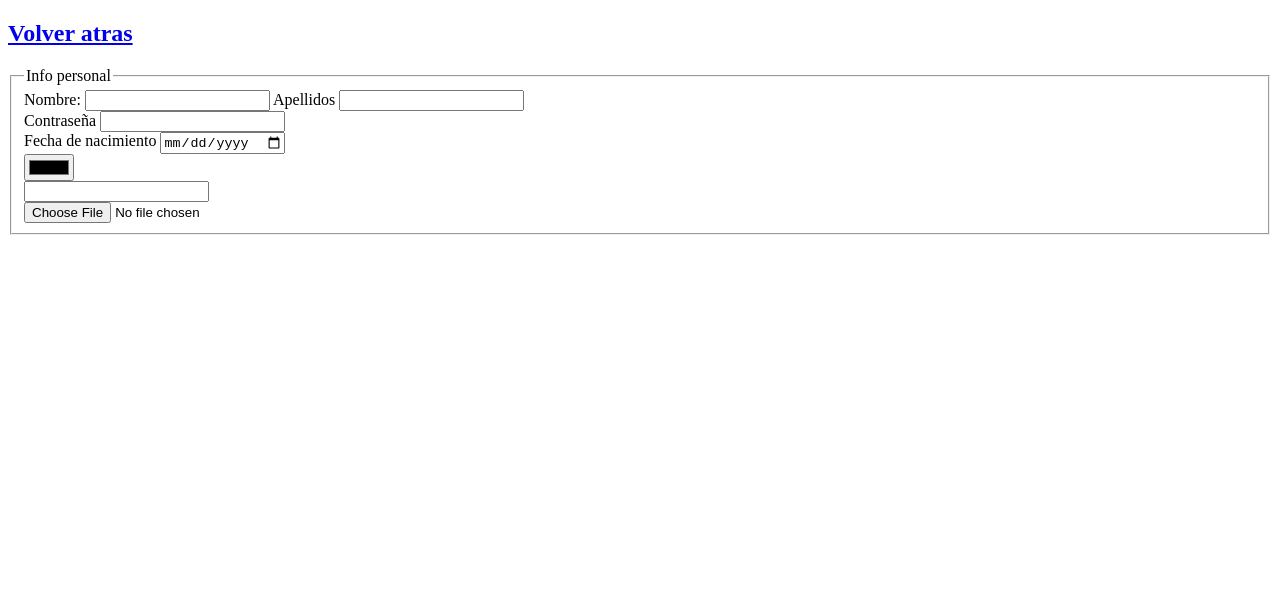
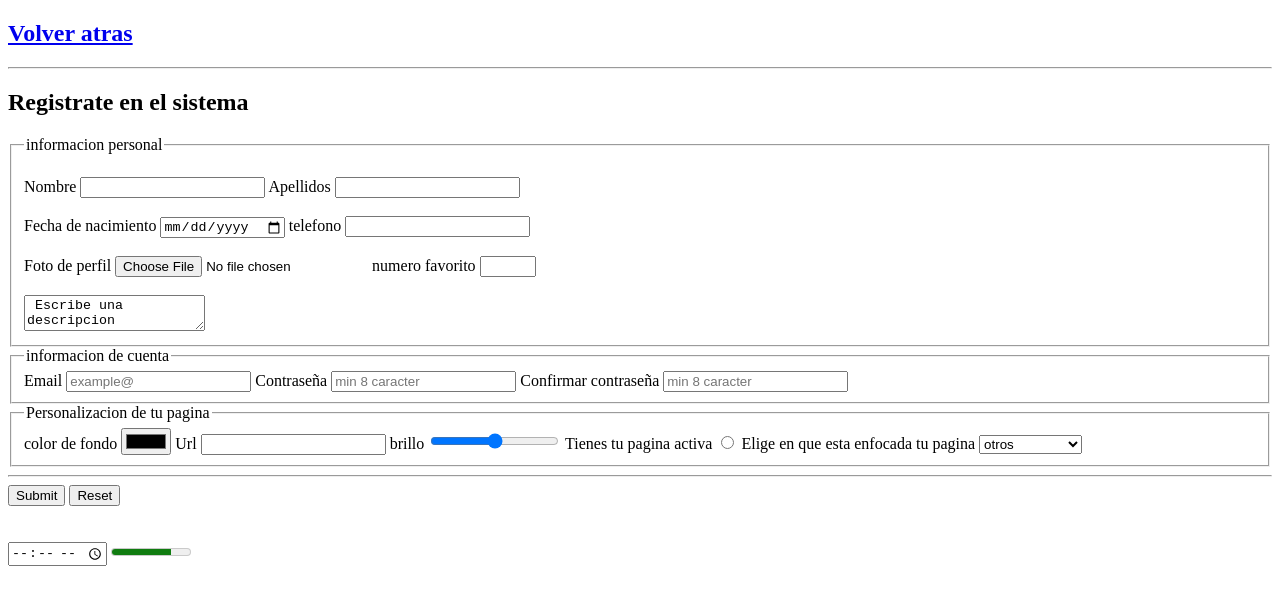
Before and after one commit to JuanJoseGuerrer/Clase-viernes, a plain HTML site: page html/forms.html in a window 1280 px wide. Drawn offline with Linux system fonts and the light colour scheme.

Commit message:
Terminando subpaginaa de formularios

```diff
--- a/html/forms.html
+++ b/html/forms.html
@@ -1,31 +1,77 @@
 <!DOCTYPE html>
-<html lang="en">
+<html lang="es">
 <head>
     <meta charset="UTF-8">
     <meta name="viewport" content="width=device-width, initial-scale=1.0">
     <title>Document</title>
 </head>
 <body>
-    <a href="../index.html"> <h2> Volver atras</h2> </a>
+    <a href="../index.html"> <h2> Volver atras </h2></a>
+    <hr>
     <!-- primer formulario -->
+    <h2> Registrate en el sistema </h2>
     <form action="" id="info_personal">
         <fieldset>
-            <legend> Info personal </legend>
-            <label for=""> Nombre:</label>
-            <input type="text">
-            <label for=""> Apellidos </label>
+            <legend> informacion personal </legend>
+            <br>
+            <label for=""> Nombre</label>
+            <input type="text" >
+            <label for=""> Apellidos</label>
             <input type="text">
             <br>
-            <label for=""> Contraseña</label>
-            <input type="password">
             <br>
             <label for="">Fecha de nacimiento</label>
             <input type="date">
-            <br><input type="color" name="" id="">
-            <br><input type="number" name="" id="">
-            <br><input type="file">
+            <label for=""> telefono</label>
+            <input type="tel">
+            <br><br>
+            <label for=""> Foto de perfil </label>
+            <input type="file">
+            <label> numero favorito </label>
+            <input type="number" min="1" max="99">
+            <br><br>
+            <textarea> Escribe una descripcion </textarea>
+        </fieldset>
+
+        <fieldset>
+            <legend> informacion de cuenta </legend>
+            <label for=""> Email </label>
+            <input type="email" placeholder="example@">
+            <label for=""> Contraseña</label>
+            <input type="password" placeholder="min 8 caracter">
+            <label> Confirmar contraseña </label>
+            <input type="password" placeholder="min 8 caracter">
+        </fieldset>
+
+        <fieldset>
+            <legend> Personalizacion de tu pagina</legend>
+            <label for=""> color de fondo</label>
+            <input type="color" name="" id="">
+            <label for=""> Url</label>
+            <input type="url">
+            <label> brillo</label>
+            <input type="range">
+            <label> Tienes tu pagina activa </label>
+            <input type="radio">
+            <label> Elige en que esta enfocada tu pagina</label>
+            <select>
+                <option> otros </option>
+                <option> blog personal </option>
+                <option> formulario </option>
+                <option> juegos </option>
+            </select>
+
+
+
 
         </fieldset>
+        <hr>
+        <input type="submit">
+        <input type="reset">
+        <br><br><br>
+        <input type="time">
+        <meter min="0" max="100" value="75"
+         low="25" high="75" optimum="100">
     </form>
 </body>
 </html>
```
